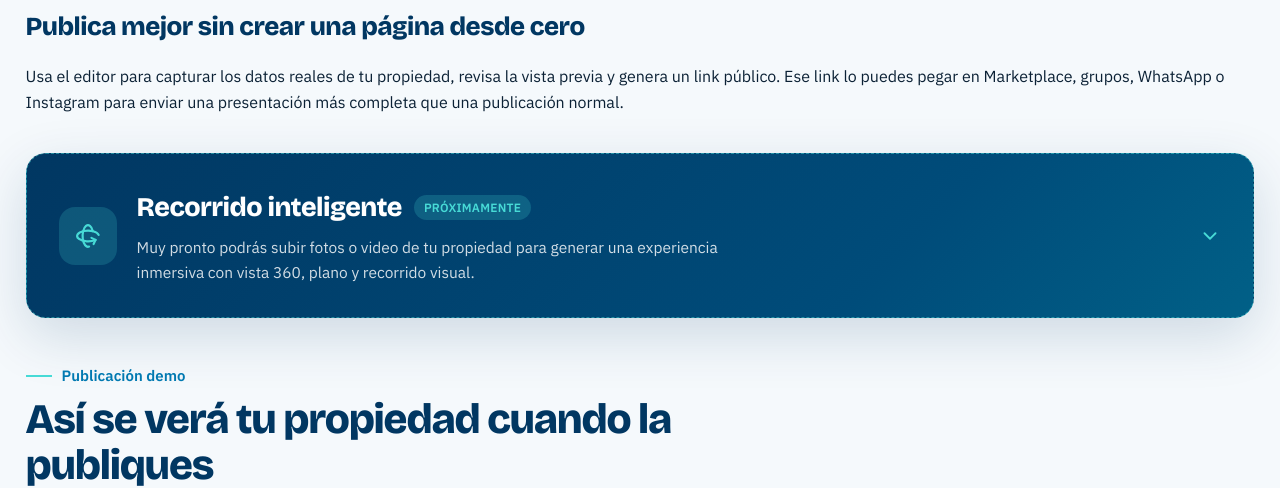
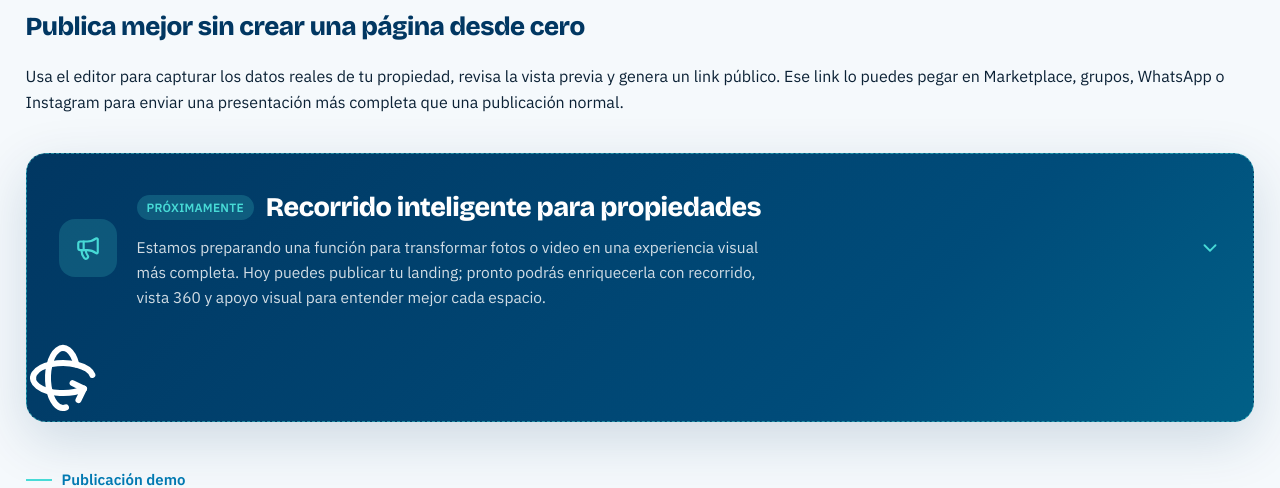
Before and after one commit to Entaltek/entaltek-rentas, a React (Vite) app: page / in a window 1280 px wide. Shown: the part 1016-1504 px from the top of the page. Built offline with nearby package versions, Linux system fonts and the light colour scheme; no server answers.

Commit message:
feat: turn smart tour into coming soon announcement

```diff
--- a/src/components/SmartTourSpotlight.tsx
+++ b/src/components/SmartTourSpotlight.tsx
@@ -1,29 +1,30 @@
 import { useState } from 'react';
-import { ChevronDown, Layers, Rotate3D, Route, ScanEye } from 'lucide-react';
+import { ChevronDown, Layers, Megaphone, Rotate3D, Route, ScanEye } from 'lucide-react';
 
-// Sección destacada del home para la feature futura "Recorrido inteligente".
-// Solo teaser: la card se expande con el detalle de lo que incluirá.
+// Anuncio destacado del home para la feature futura "Recorrido inteligente".
+// Solo comunica que vendrá pronto; la captura/publicación actual no depende de esto.
 export function SmartTourSpotlight() {
   const [isOpen, setIsOpen] = useState(false);
 
   return (
-    <section className="smart-tour-spotlight" id="recorrido-inteligente">
+    <section className="smart-tour-spotlight" id="recorrido-inteligente" aria-label="Anuncio de capacidad próxima">
       <button
         type="button"
-        className={`spotlight-card ${isOpen ? 'is-open' : ''}`}
+        className={`spotlight-card spotlight-announcement ${isOpen ? 'is-open' : ''}`}
         onClick={() => setIsOpen((open) => !open)}
         aria-expanded={isOpen}
       >
         <div className="spotlight-header">
-          <div className="spotlight-icon"><Rotate3D size={26} /></div>
+          <div className="spotlight-icon"><Megaphone size={26} /></div>
           <div className="spotlight-title">
             <div>
-              <strong>Recorrido inteligente</strong>
               <span className="badge-soon">Próximamente</span>
+              <strong>Recorrido inteligente para propiedades</strong>
             </div>
             <p>
-              Muy pronto podrás subir fotos o video de tu propiedad para generar una experiencia
-              inmersiva con vista 360, plano y recorrido visual.
+              Estamos preparando una función para transformar fotos o video en una experiencia visual más
+              completa. Hoy puedes publicar tu landing; pronto podrás enriquecerla con recorrido, vista 360 y
+              apoyo visual para entender mejor cada espacio.
             </p>
           </div>
           <ChevronDown size={22} className="spotlight-chevron" />
@@ -33,19 +34,20 @@ export function SmartTourSpotlight() {
           <div className="spotlight-feature">
             <ScanEye size={20} />
             <strong>Vista 360</strong>
-            <span>Tus interesados recorren cada espacio como si estuvieran ahí.</span>
+            <span>Una forma más inmersiva de mostrar sala, cocina, recámaras y detalles importantes.</span>
           </div>
           <div className="spotlight-feature">
             <Layers size={20} />
-            <strong>Plano del espacio</strong>
-            <span>Un plano generado a partir de tus fotos para entender la distribución.</span>
+            <strong>Plano orientativo</strong>
+            <span>Apoyo visual para que el interesado entienda mejor la distribución del inmueble.</span>
           </div>
           <div className="spotlight-feature">
             <Route size={20} />
-            <strong>Recorrido visual</strong>
-            <span>Una experiencia guiada foto a foto: entrada, sala, cocina, recámaras.</span>
+            <strong>Recorrido guiado</strong>
+            <span>Una narrativa visual del inmueble: entrada, áreas comunes, recámaras y servicios.</span>
           </div>
         </div>
+        <span className="announcement-watermark"><Rotate3D size={72} /></span>
       </button>
     </section>
   );
```
